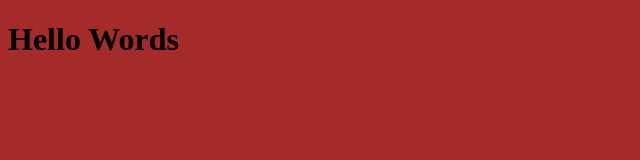
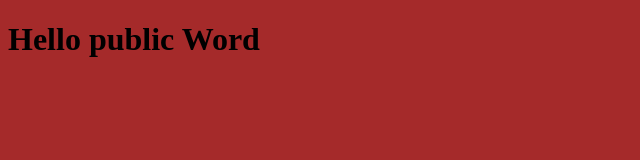
Before and after one commit to anilkumarguptaltts/Git-Practice, a plain HTML site: page index.html in a window 1280 px wide. Shown: the whole page, without its empty margins (0-640 px from the left). Drawn offline with Linux system fonts and the light colour scheme.

Commit message:
fourth commit

```diff
--- a/index.html
+++ b/index.html
@@ -8,7 +8,7 @@
     <title>Document</title>
 </head>
 <body>
-    <h1>Hello Words</h1>
+    <h1>Hello public Word</h1>
 
 </body>
 </html>
```
